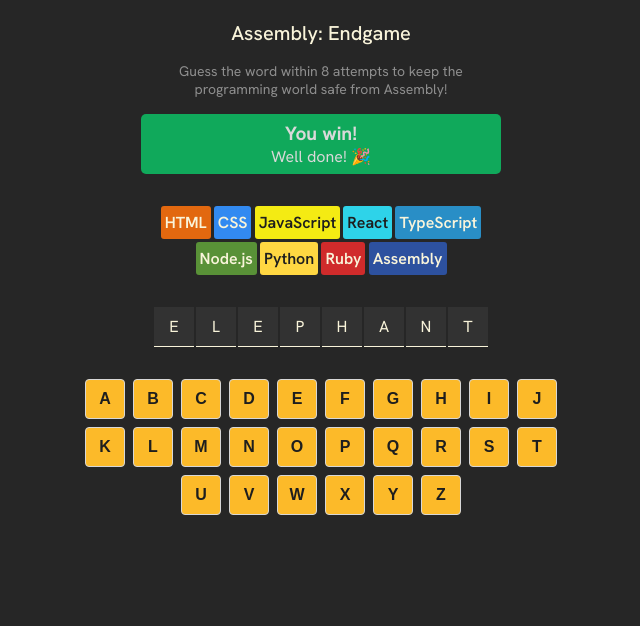
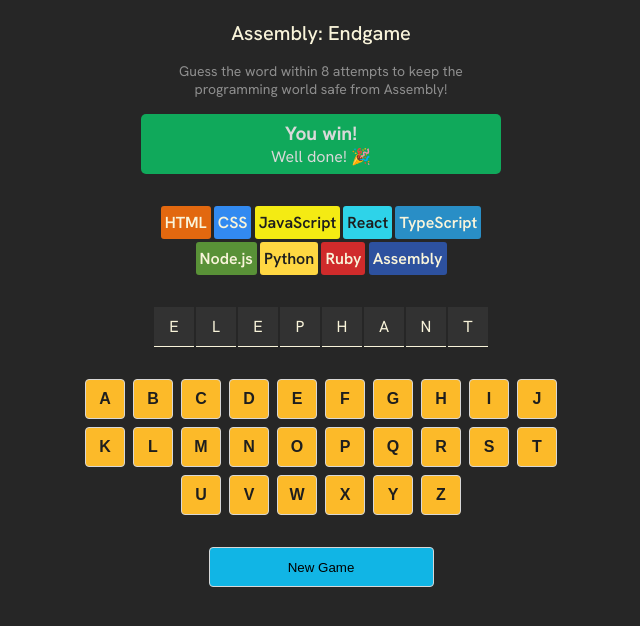
Before and after one commit to Muno7/assembly_endgame, a React (Vite) app: page / in a window 1280 px wide. Shown: the top 626 px of the page, without its empty margins (319-959 px from the left). Built offline with nearby package versions, Linux system fonts and the light colour scheme.

Commit message:
Added a new game button

```diff
--- a/src/App.jsx
+++ b/src/App.jsx
@@ -46,6 +46,7 @@
       <section className='keyboard'>
         {keyboardElements}
       </section>
+      <button className="new-game">New Game</button>
     </main>
   )
 }
--- a/src/index.css
+++ b/src/index.css
@@ -119,3 +119,15 @@
   color: rgba(249, 244, 218, 1);
   border-bottom: 1px solid rgba(249, 244, 218, 1);
 }
+
+button.new-game {
+  background-color: #11B5E5;
+  border: 1px solid #D7D7D7;
+  border-radius: 4px;
+  width: 225px;
+  height: 40px;
+  padding: 6px 12px;
+  display: block;
+  margin-inline: auto;
+  cursor: pointer;
+}
```
